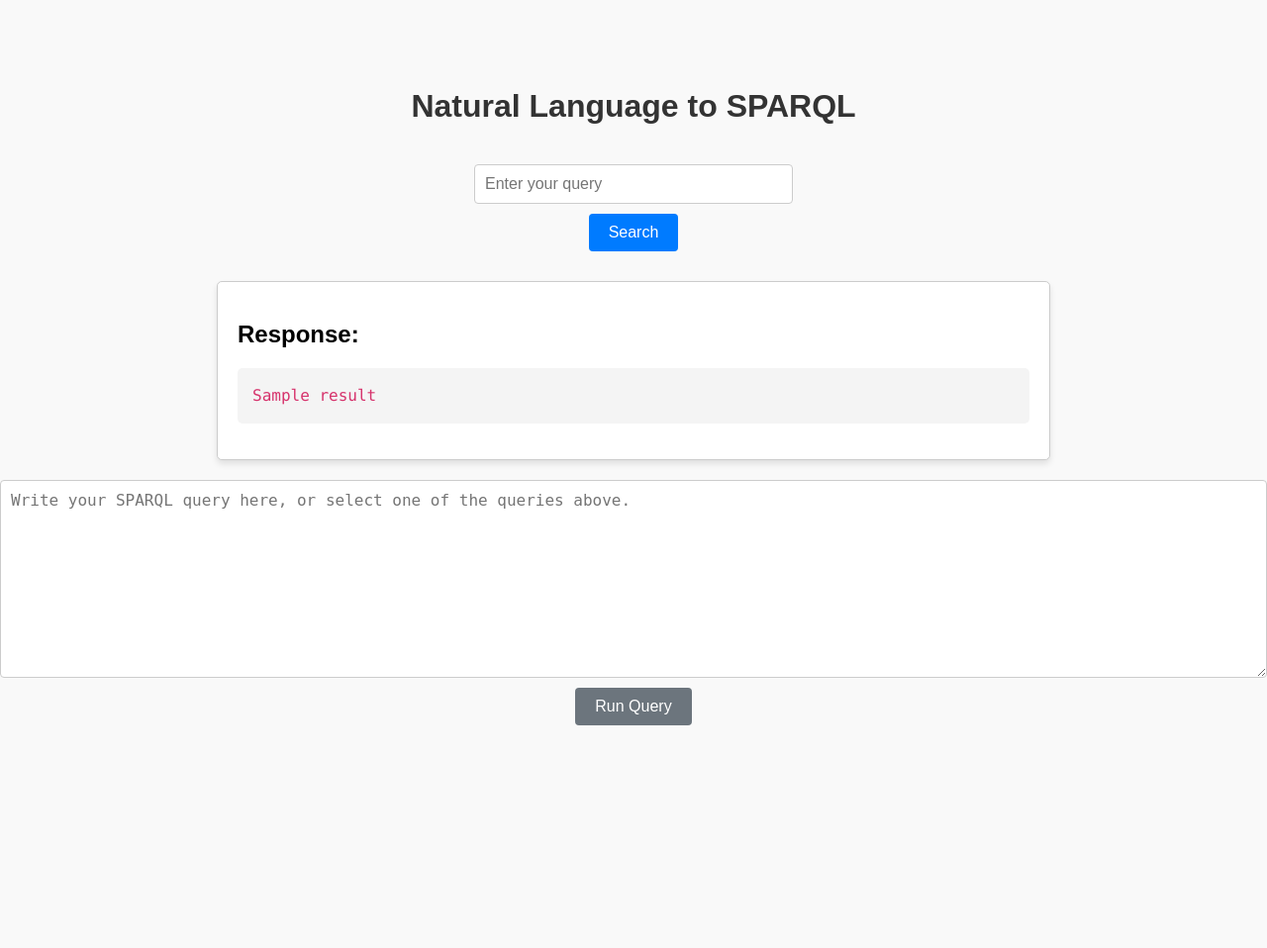
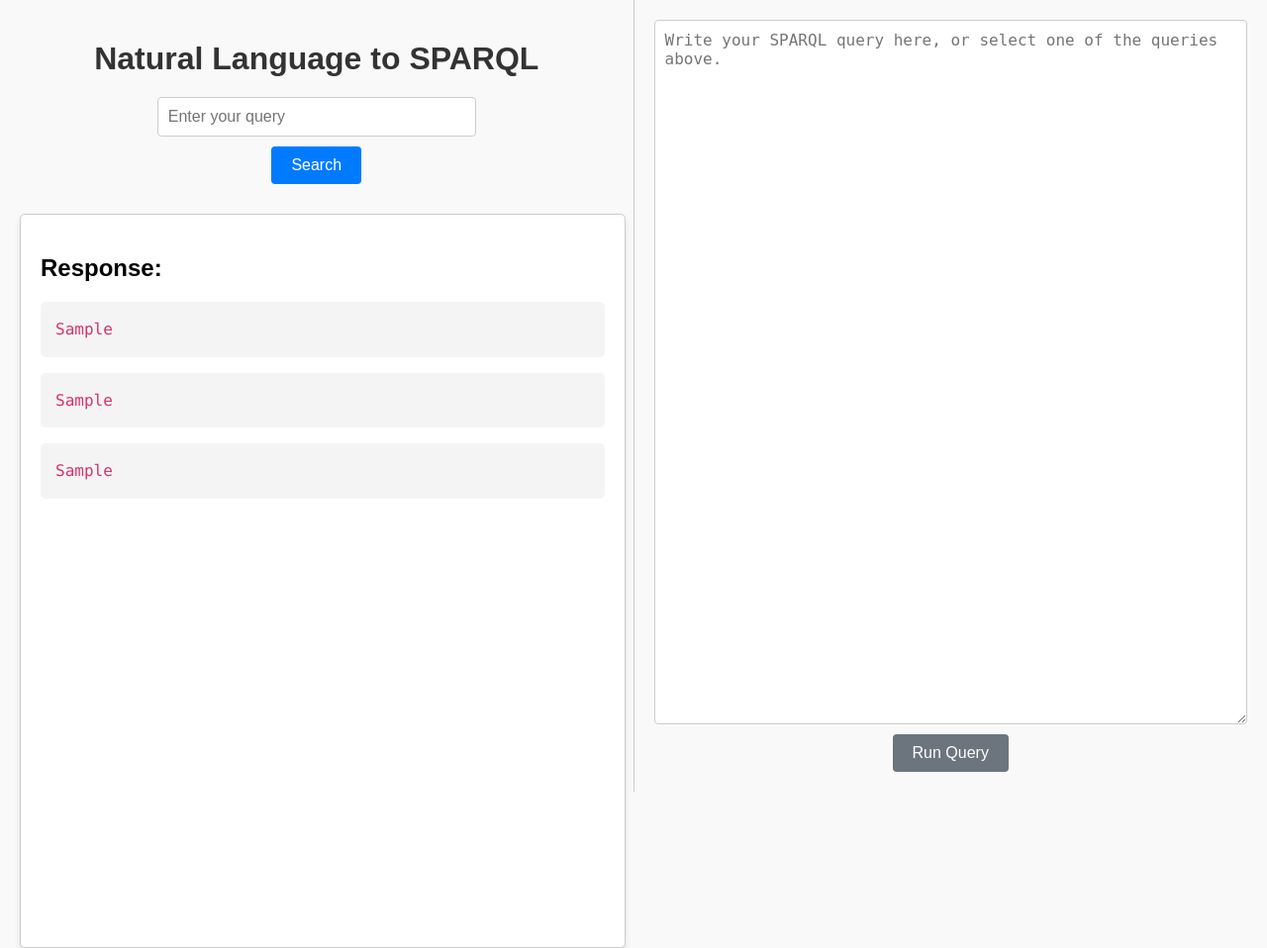
Before and after one commit to tmac1335/DataSystemsProjectF1, a Django app: template frontend/myproject/searchapp/templates/searchapp/search.html in a window 1280 px wide. Shown: the whole page at 99% size. Before the commit the page ends 733 px from the top, so only its background shows below. Run offline with Django 5.2, Linux system fonts and the light colour scheme; the template is opened without the code that fills it: most values are stand-ins (such as "Sample title", 1, 10 or a date in 2020); parts of the project's set-up code (start-up, migrations or seed data) failed here and were passed over.

Commit message:
fixed ui

```diff
--- a/frontend/myproject/searchapp/templates/searchapp/search.html
+++ b/frontend/myproject/searchapp/templates/searchapp/search.html
@@ -11,21 +11,38 @@
             margin: 0;
             padding: 0;
             display: flex;
+            height: 100vh;
+        }
+        .container {
+            display: flex;
+            width: 100%;
+            height: 100%;
+        }
+        .left, .right {
+            flex: 1;
+            padding: 20px;
+            box-sizing: border-box;
+        }
+        .left {
+            border-right: 1px solid #ccc;
+            width: 100%;
+        }
+        .right {
+            display: flex;
             flex-direction: column;
             align-items: center;
             justify-content: center;
-            height: 100vh;
         }
         textarea {
             width: 100%;
+            height: 100%;
             box-sizing: border-box;
-            margin-top: 20px;
             padding: 10px;
             border: 1px solid #ccc;
             border-radius: 4px;
             font-size: 16px;
         }
-        #response-container:hover {
+        .code-block:hover {
             background-color: #f0f0f0;
             cursor: pointer;
         }
@@ -68,13 +85,14 @@
         }
         #response-container {
             margin-top: 30px;
-            width: 80%;
-            max-width: 800px;
+            width: 95%;
             background-color: #fff;
             border: 1px solid #ccc;
             border-radius: 5px;
             padding: 20px;
             box-shadow: 0 4px 6px rgba(0, 0, 0, 0.1);
+            height: calc(100% - 60px);
+            overflow-y: auto;
         }
         pre {
             background-color: #f4f4f4;
@@ -94,6 +112,23 @@
         #loading {
             font-weight: bold;
         }
+        #run-query {
+            background-color: #28a745;
+            color: white;
+            padding: 10px 20px;
+            border: none;
+            border-radius: 4px;
+            cursor: pointer;
+            font-size: 16px;
+            margin-top: 10px;
+        }
+        #run-query:disabled {
+            background-color: #6c757d;
+            cursor: not-allowed;
+        }
+        #run-query:hover:not(:disabled) {
+            background-color: #218838;
+        }
     </style>
     <script>
         document.addEventListener("DOMContentLoaded", () => {
@@ -104,36 +139,19 @@
                 // Show loading indicator when the form is submitted
                 loadingIndicator.style.display = "block";
             });
-        });
-    </script>
-</head>
-<body>
-    <h1>Natural Language to SPARQL</h1>
-    <form method="post">
-        {% csrf_token %}
-        <input type="text" name="query" placeholder="Enter your query" required>
-        <button type="submit">Search</button>
-    </form>
-    <div id="loading">Loading, please wait...</div>
-    {% if response %}
-        <div id="response-container">
-            <h2>Response:</h2>
-            <pre><code>{{ response.result}}</code></pre>
-        </div>
-    {% endif %}
-    <textarea rows="10" cols="80" placeholder="Write your SPARQL query here, or select one of the queries above." style="height: 200px;"></textarea>
-    <button id="run-query" disabled>Run Query</button>
-    <script>
-        document.addEventListener("DOMContentLoaded", () => {
+
             const responseContainer = document.getElementById("response-container");
             const textArea = document.querySelector("textarea");
             const runQueryButton = document.getElementById("run-query");
 
             if (responseContainer) {
-                responseContainer.addEventListener("click", () => {
-                    const responseText = responseContainer.querySelector("code").innerText;
-                    textArea.value = responseText;
-                    runQueryButton.disabled = responseText.trim() === "";
+                responseContainer.querySelectorAll("code").forEach((codeBlock) => {
+                    codeBlock.classList.add("code-block");
+                    codeBlock.addEventListener("click", () => {
+                        const responseText = codeBlock.innerText;
+                        textArea.value = responseText;
+                        runQueryButton.disabled = responseText.trim() === "";
+                    });
                 });
             }
 
@@ -165,24 +183,30 @@
             });
         });
     </script>
+</head>
+<body>
+    <div class="container">
+        <div class="left">
+            <h1>Natural Language to SPARQL</h1>
+            <form method="post">
+                {% csrf_token %}
+                <input type="text" name="query" placeholder="Enter your query" required>
+                <button type="submit">Search</button>
+            </form>
+            <div id="loading">Loading, please wait...</div>
+            {% if response %}
+                <div id="response-container">
+                    <h2>Response:</h2>
+                    <pre><code>{{ response.result.0}}</code></pre>
+                    <pre><code>{{ response.result.1}}</code></pre>
+                    <pre><code>{{ response.result.2}}</code></pre>
+                </div>
+            {% endif %}
+        </div>
+        <div class="right">
+            <textarea rows="10" cols="80" placeholder="Write your SPARQL query here, or select one of the queries above."></textarea>
+            <button id="run-query" disabled>Run Query</button>
+        </div>
+    </div>
 </body>
 </html>
-<style>
-    #run-query {
-        background-color: #28a745;
-        color: white;
-        padding: 10px 20px;
-        border: none;
-        border-radius: 4px;
-        cursor: pointer;
-        font-size: 16px;
-        margin-top: 10px;
-    }
-    #run-query:disabled {
-        background-color: #6c757d;
-        cursor: not-allowed;
-    }
-    #run-query:hover:not(:disabled) {
-        background-color: #218838;
-    }
-</style>
```
Also changed, not shown: backend/api.py (+3 -4 lines), backend/baseline.py (+33 -0 lines), data/ontology_description.txt (+40 -12 lines), 3 other files.
